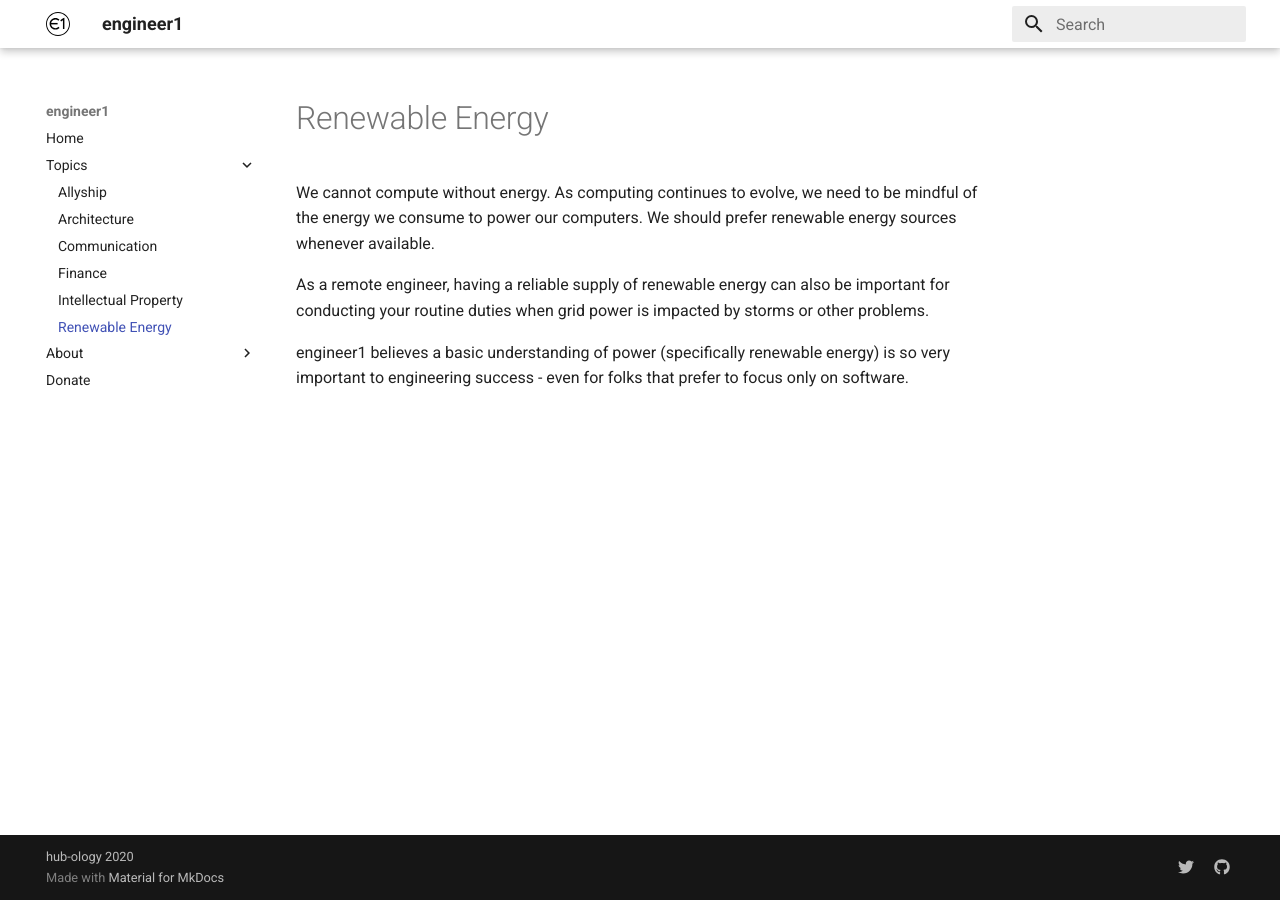
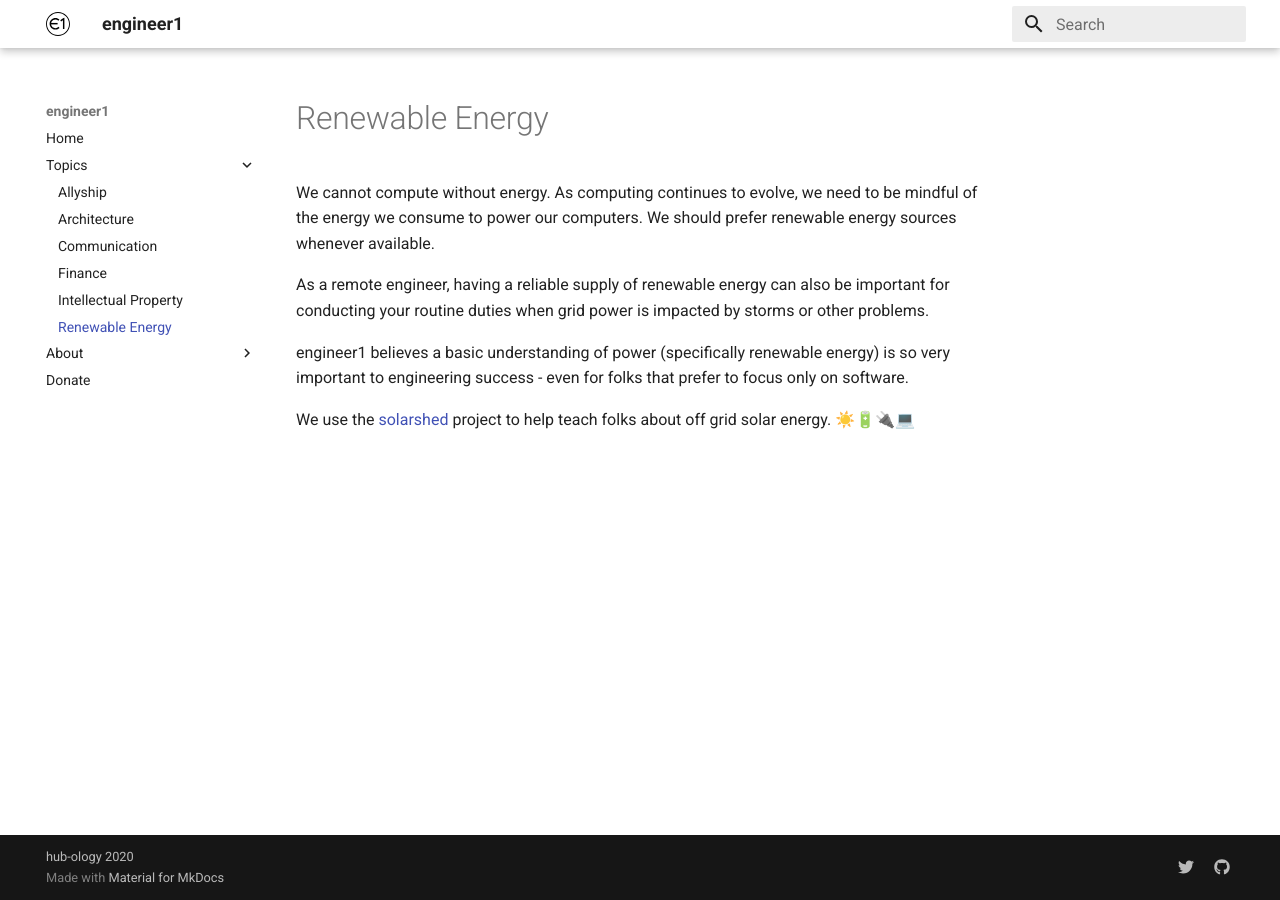
Before and after one commit to hub-ology/engineer1-website, an MkDocs documentation site: the page built from docs/renewable-energy.md, in a window 1280 px wide. Built offline with MkDocs 1.6.1 and Material for MkDocs 9.7.7, drawn with Linux system fonts in a browser that asks for light colours.

Commit message:
be sure to mention solarshed project for renewable energy

```diff
--- a/docs/renewable-energy.md
+++ b/docs/renewable-energy.md
@@ -9,3 +9,6 @@ for conducting your routine duties when grid power is impacted by storms or othe
 
 engineer1 believes a basic understanding of power (specifically renewable energy) is so very
 important to engineering success - even for folks that prefer to focus only on software.
+
+We use the [solarshed](https://github.com/corbinbs/solarshed) project to help teach folks about
+off grid solar energy. ☀️🔋🔌💻
```
